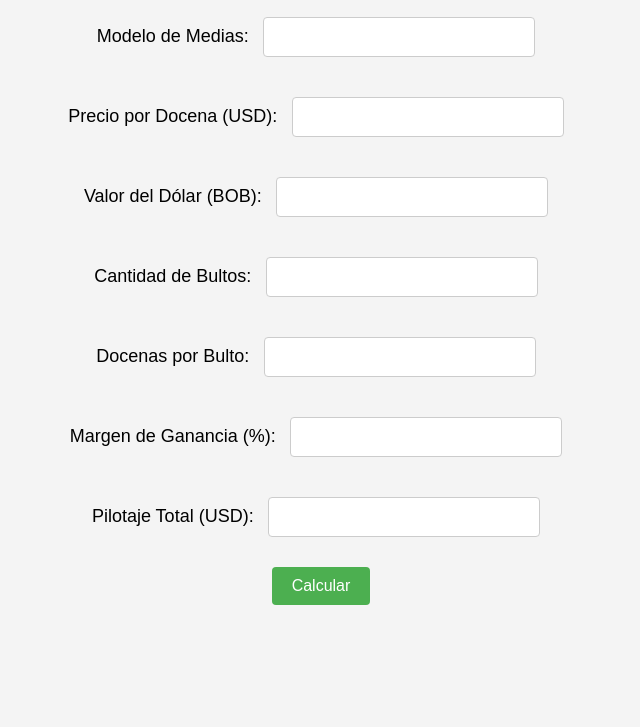
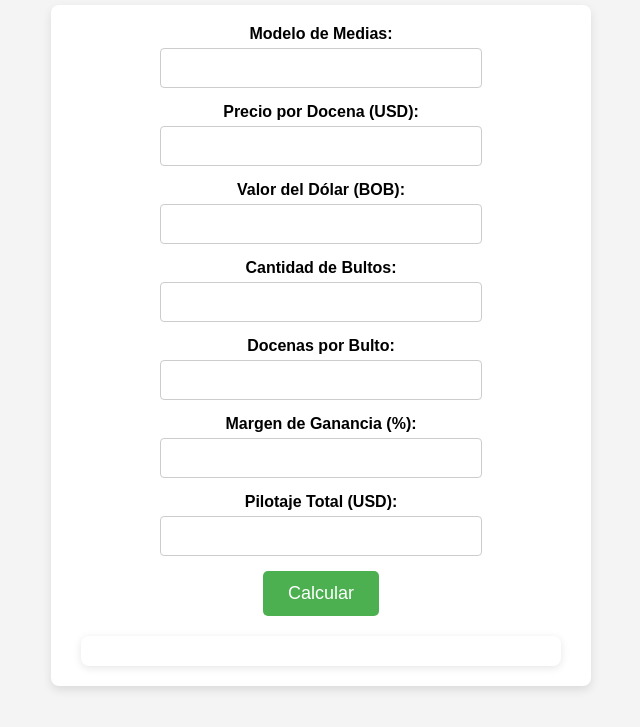
Before and after one commit to gersonrh/calculadormedias, a plain HTML site: page index.html in a window 1280 px wide. Shown: the part 73-800 px from the top of the page, without its empty margins (319-959 px from the left). Drawn offline with Linux system fonts and the light colour scheme; files that its build step writes are made by us from their sources.

Commit message:
Update style.css

```diff
--- a/style.css
+++ b/style.css
@@ -8,39 +8,70 @@ body {
 
 h1 {
     color: #333;
+    margin-top: 20px;
 }
 
-div {
-    margin: 20px;
+/* Contenedor principal */
+.container {
+    width: 90%;
+    max-width: 500px;
+    margin: 20px auto;
+    background: white;
+    padding: 20px;
+    border-radius: 8px;
+    box-shadow: 0px 4px 10px rgba(0, 0, 0, 0.1);
+}
+
+/* Estilo de los campos */
+.input-group {
+    display: flex;
+    flex-direction: column;
+    align-items: center;
+    margin-bottom: 15px;
 }
 
 label {
-    font-size: 18px;
+    font-size: 16px;
+    font-weight: bold;
+    margin-bottom: 5px;
 }
 
 input {
     padding: 10px;
     font-size: 16px;
-    margin: 10px;
-    width: 250px;
+    width: 90%;
+    max-width: 300px;
     border: 1px solid #ccc;
     border-radius: 4px;
+    text-align: center;
 }
 
+/* Botón */
 button {
-    padding: 10px 20px;
-    font-size: 16px;
+    padding: 12px 25px;
+    font-size: 18px;
     background-color: #4CAF50;
     color: white;
     border: none;
-    border-radius: 4px;
+    border-radius: 5px;
     cursor: pointer;
+    transition: 0.3s;
 }
 
 button:hover {
     background-color: #45a049;
 }
 
+/* Resultado */
 #resultado {
     margin-top: 20px;
+    padding: 15px;
+    background: #fff;
+    border-radius: 8px;
+    box-shadow: 0px 2px 8px rgba(0, 0, 0, 0.1);
+    text-align: left;
+    width: 90%;
+    max-width: 500px;
+    margin-left: auto;
+    margin-right: auto;
 }
```
